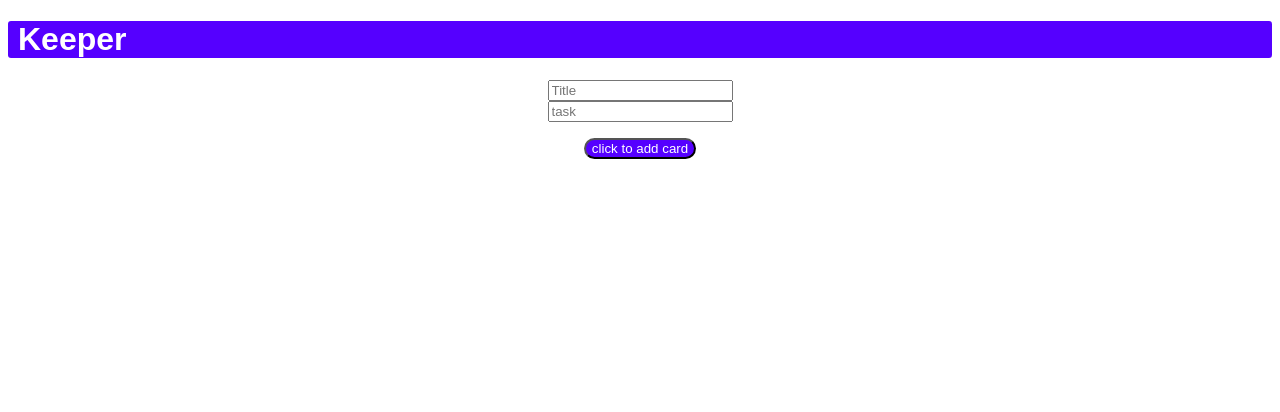
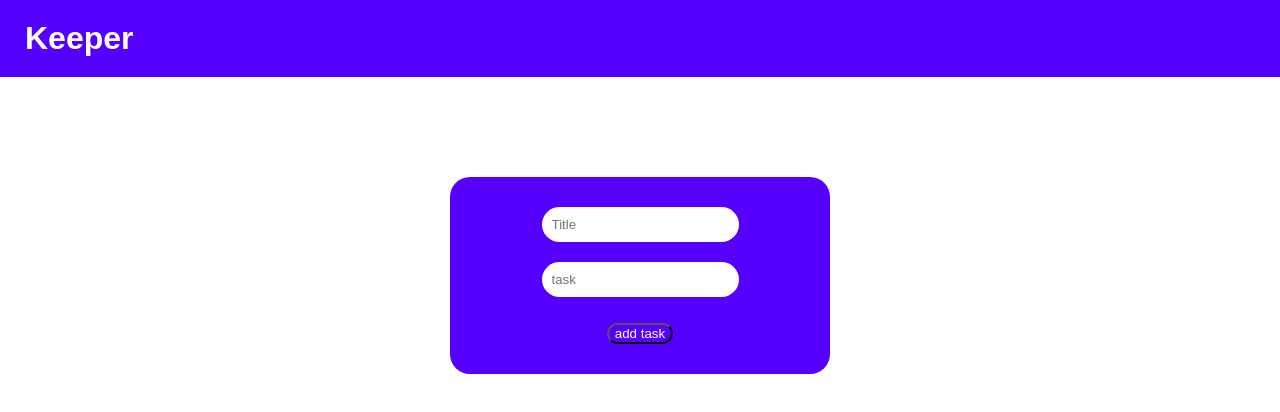
Before and after one commit to lostquark/task3-webd, a plain HTML site: page index.html in a window 1280 px wide. Drawn offline with Linux system fonts and the light colour scheme.

Commit message:
added changes to css

```diff
--- a/index.html
+++ b/index.html
@@ -9,12 +9,14 @@
 
 </head>
 <center>
+    <div class="adiv">
     <form class="font"><input type="text" id="task" name="Title" value="" placeholder="Title"/>
     </form>
-    <form class="font"><input type="text" id="todo" name="task" value="" placeholder="task"/>
+    <form class="border-removed-input"><input type="text" id="todo" name="task" value="" placeholder="task"/>
     </form>
     <p></p>
-    <button id="bt1" onclick="button()" type="button">click to add card</button>
+    <button id="bt1" onclick="button()" type="button">add task</button>
+    </div>
 </center>
 <p></p>
 <div id="main"></div>
--- a/script.js
+++ b/script.js
@@ -14,18 +14,18 @@ function button(){
     var del = document.createElement("button");
     del.innerText = "delete"
     del.setAttribute("id","dele");
+    del.setAttribute("class","fa fa-trash")
     div.setAttribute("id","tobe");
 
 
     div.style.width = "300px";
     div.style.padding = "10px";
     div.style.fontSize = "25px"
-    div.style.height = "300px";
+    div.style.height = "400px";
     div.style.background = "rgb(85, 0, 255)";
     div.style.color = "white";
     div.style.margin = "10px";
     div.style.borderRadius = "12px";
-    del.style.margin = "20px";
     div.appendChild(headin);
     div.appendChild(space);
     div.appendChild(para);
--- a/style.css
+++ b/style.css
@@ -1,26 +1,43 @@
+html{
+    font-family: Arial, Helvetica, sans-serif
+}
+
 h1{
     color: white;
     background-color: rgb(85, 0, 255);
-    border-radius: 3px;
-    padding-left: 10px;
-    font-family: Arial, Helvetica, sans-serif;
+    margin-bottom: 100px;
+    margin-top: -8px;
+    margin-left: -8px;
+    margin-right: -8px;
+    padding-left: 25px;
+    padding-bottom: 20px;
+    padding-top: 20px;
 
 }
+
+form {
+    color: silver;
+    border-radius: 10px;
+}
+
+input[type=text] {
+    padding: 10px;
+    margin: 10px;
+    border-radius: 20px;
+    border: 0;
+    background-color: rgb(255, 255, 255);
+  }
 
 button{
     color: white;
     background-color: rgb(85, 0, 255);
     border-radius: 200px;
-
 }
 
-.card {
-    /* Add shadows to create the "card" effect */
-    box-shadow: 0 4px 8px 0 rgba(0,0,0,0.2);
-    transition: 0.3s;
-  }
-
-  /* On mouse-over, add a deeper shadow */
-.card:hover {
-    box-shadow: 0 8px 16px 0 rgba(0,0,0,0.2);
-  }
+.adiv{
+    background-color: rgb(85, 0, 255);
+    padding-top: 20px;
+    padding-bottom: 30px;
+    width: 30%;
+    border-radius: 20px;
+}
```
